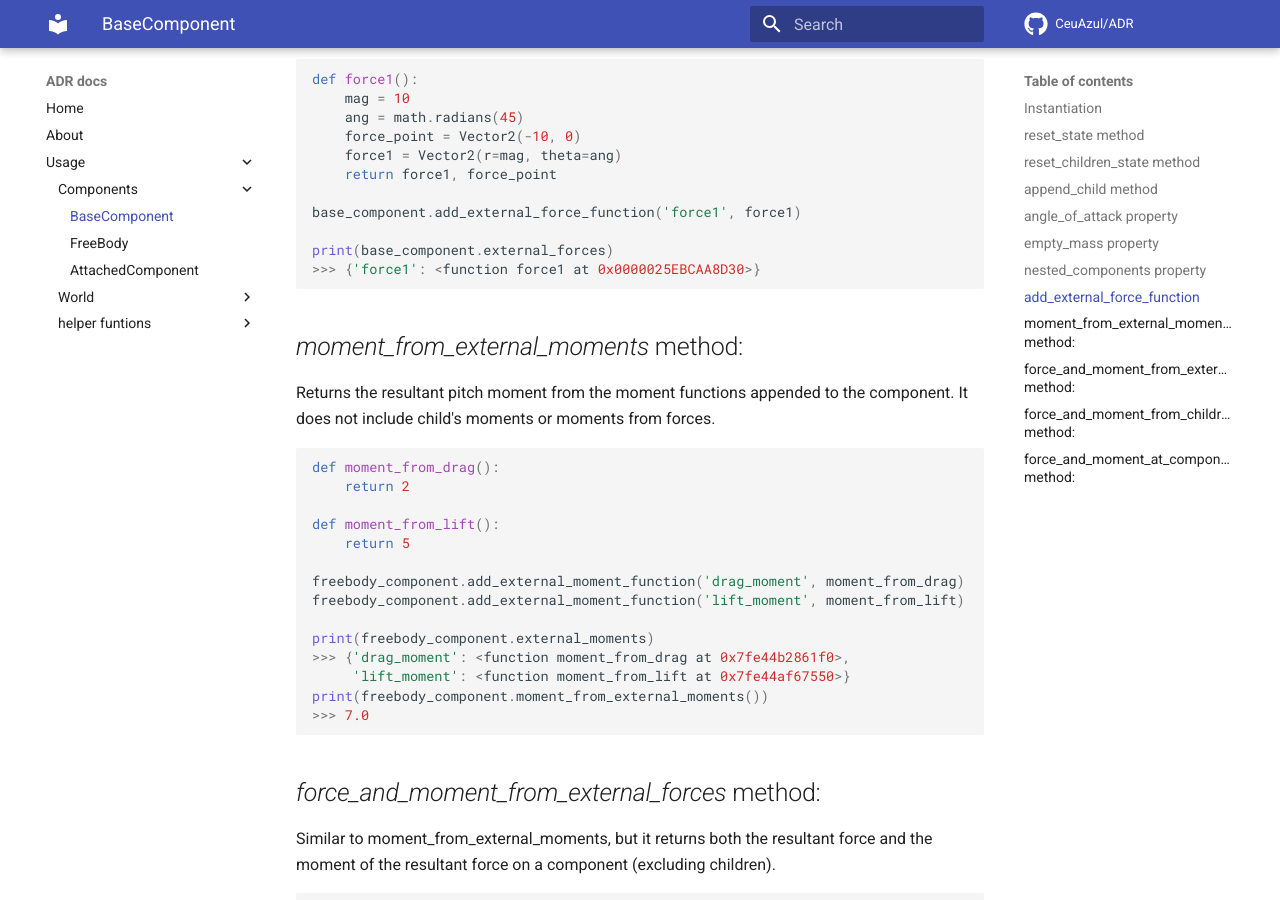
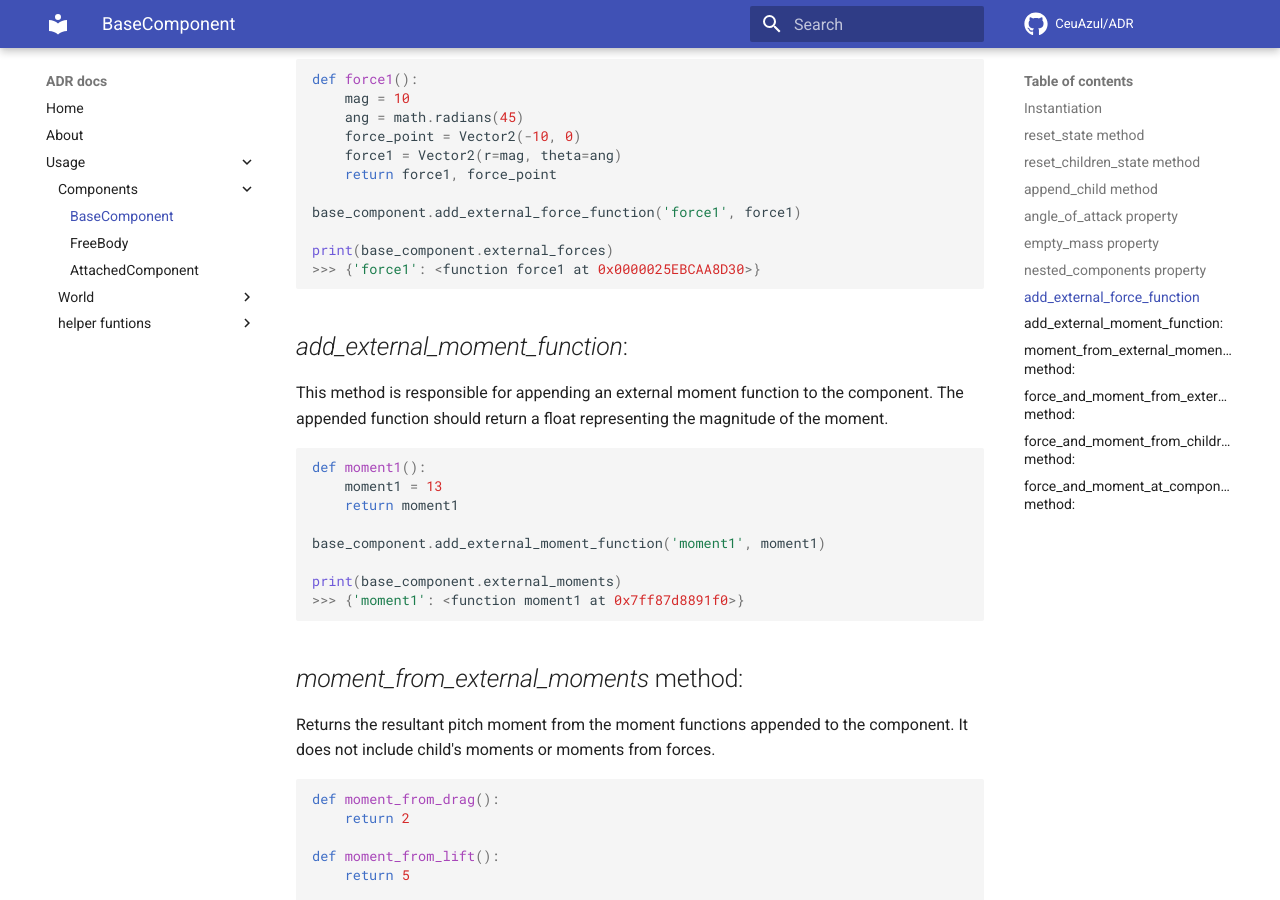
Before and after one commit to CeuAzul/ADR, an MkDocs documentation site: the page built from docs/Components/BaseComponent.md, in a window 1280 px wide and 900 px high, scrolled down 2520 px. Built offline with MkDocs 1.6.1 and Material for MkDocs 9.7.7, drawn with Linux system fonts in a browser that asks for light colours; comment, search, counter and statistics services are not loaded.

Commit message:
Add Docs to add_external_moment_function

````diff
--- a/docs/Components/BaseComponent.md
+++ b/docs/Components/BaseComponent.md
@@ -98,6 +98,18 @@ base_component.add_external_force_function('force1', force1)
 print(base_component.external_forces)
 >>> {'force1': <function force1 at 0x0000025EBCAA8D30>}
 ```
+## *add_external_moment_function*:
+This method is responsible for appending an external moment function to the component. The appended function should return a float representing the magnitude of the moment.
+```python
+def moment1():
+    moment1 = 13
+    return moment1
+
+base_component.add_external_moment_function('moment1', moment1)
+
+print(base_component.external_moments)
+>>> {'moment1': <function moment1 at 0x7ff87d8891f0>}
+```
 
 ## *moment_from_external_moments* method:
 Returns the resultant pitch moment from the moment functions appended to the
````
